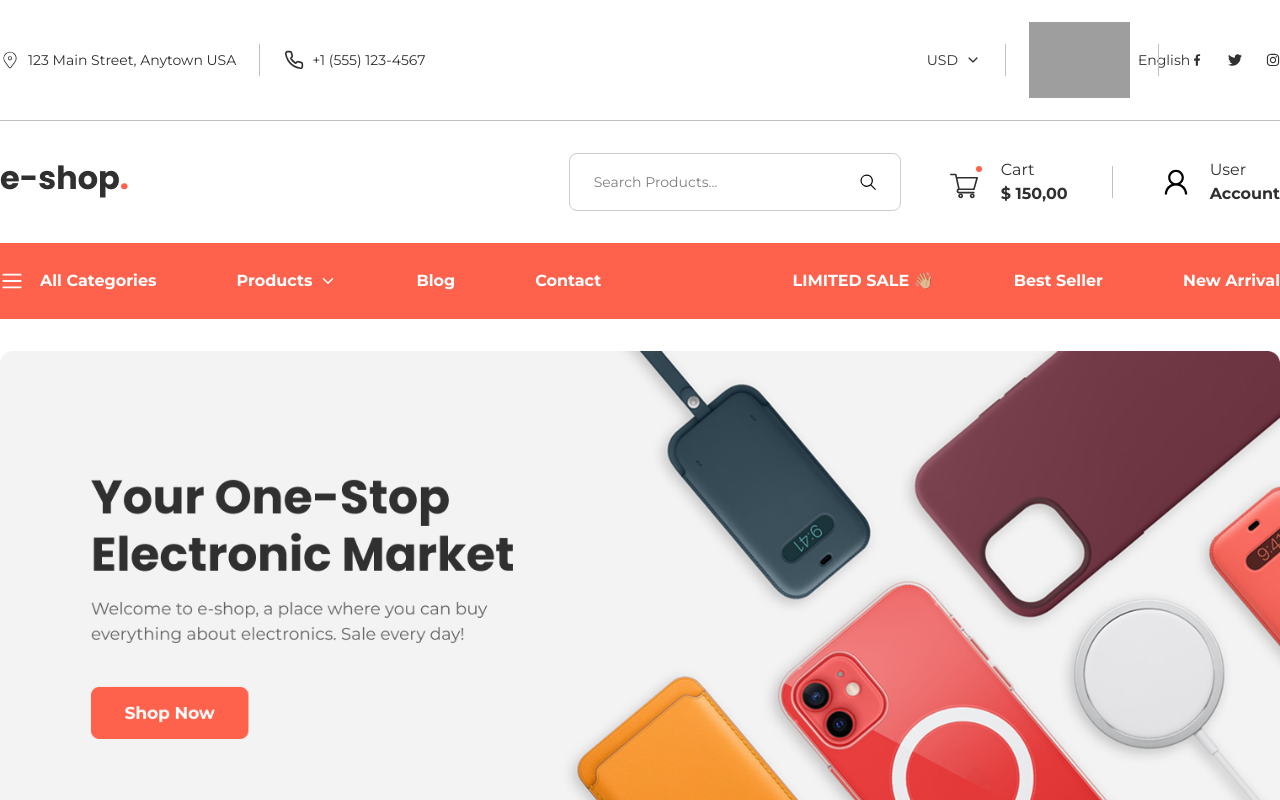
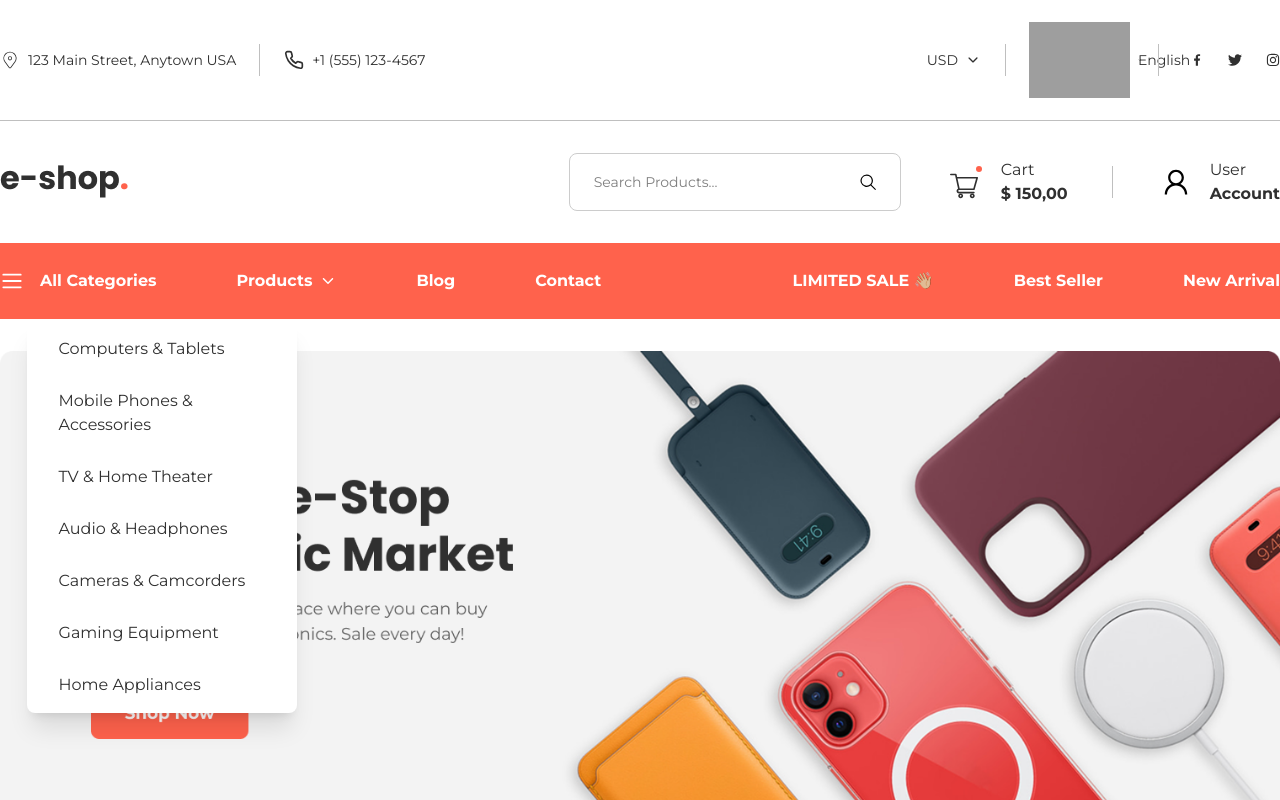
Before and after one commit to mashrafi02/E-Shop-Ecommerce-App, a React (Vite) app: page / in a window 1280 px wide. Both pictures are taken after a click on the element "All Categories". Shown: the top 800 px of the page. Built offline with nearby package versions, Linux system fonts and the light colour scheme; grey boxes are pictures that could not be loaded.

Commit message:
Header click situation handled

```diff
--- a/src/components/Header_Components/BottomBar.jsx
+++ b/src/components/Header_Components/BottomBar.jsx
@@ -2,20 +2,94 @@ import { Link } from "react-router-dom";
 import Container from "../../Pagelayouts/Container";
 import { HiMiniBars3 } from "react-icons/hi2";
 import { IoIosArrowDown } from "react-icons/io";
+import { useState, useRef, useEffect } from "react";
 
 const BottomBar = () => {
+    const [isOpenAllcategory, setIsOpenAllcategory] = useState(false);
+    const [isOpenProducts, setIsOpenProducts] = useState(false);
+    const dropdownAllcategoryRef = useRef(null);
+    const dropdownProductsRef = useRef(null);
+
+    useEffect(()=>{
+        function handleClickOutside(e){
+            if(dropdownAllcategoryRef.current && !dropdownAllcategoryRef.current.contains(e.target)){
+                setIsOpenAllcategory(prev => prev = false)
+            }
+            if(dropdownProductsRef.current && !dropdownProductsRef.current.contains(e.target)){
+                setIsOpenProducts(prev => prev = false)
+            }
+        }
+
+        document.addEventListener("mousedown", handleClickOutside);
+
+        return () => {
+            document.removeEventListener("mousedown", handleClickOutside);
+        };
+
+    },[isOpenAllcategory, isOpenProducts])
+
   return (
       <section className='bg-[#FF624C] mb-8'>
           <Container>
               <section className="flex items-center justify-between font-[Montserrat] py-[26px] text-white font-bold leading-6 text-base">
                   <div className="flex items-center gap-x-[80px]">
-                      <span className="all-category flex items-center gap-x-4 cursor-pointer">
-                          <HiMiniBars3 className="text-2xl"/>
-                          All Categories
+                      <span ref={dropdownAllcategoryRef}
+                            onClick={() => setIsOpenAllcategory(prev => !prev)}
+                            className="all-category flex items-center gap-x-4 cursor-pointer relative">
+                            <HiMiniBars3 className="text-2xl"/>
+                            All Categories
+                            {
+                            isOpenAllcategory &&
+                                <ul className="absolute w-[270px] px-4 py-2 z-999 top-13 -right-35 bg-white text-[#303030] font-[Montserrat text-base font-normal shadow-xl rounded-lg flex flex-col gap-y-3">
+                                    <li className="hover:bg-[#FF624C] hover:text-white hover:font-semibold rounded-3xl px-4 py-2 duration-200 transition-colors">
+                                        <Link to="#">Computers & Tablets</Link>
+                                    </li>
+                                    <li className="hover:bg-[#FF624C] hover:text-white hover:font-semibold rounded-3xl px-4 py-2 duration-200 transition-colors">
+                                        <Link to="#">Mobile Phones & Accessories</Link>
+                                    </li>
+                                    <li className="hover:bg-[#FF624C] hover:text-white hover:font-semibold rounded-3xl px-4 py-2 duration-200 transition-colors">
+                                        <Link to="#">TV & Home Theater</Link>
+                                    </li>
+                                    <li className="hover:bg-[#FF624C] hover:text-white hover:font-semibold rounded-3xl px-4 py-2 duration-200 transition-colors">
+                                        <Link to="#">Audio & Headphones</Link>
+                                    </li>
+                                    <li className="hover:bg-[#FF624C] hover:text-white hover:font-semibold rounded-3xl px-4 py-2 duration-200 transition-colors">
+                                        <Link to="#">Cameras & Camcorders</Link>
+                                    </li>
+                                    <li className="hover:bg-[#FF624C] hover:text-white hover:font-semibold rounded-3xl px-4 py-2 duration-200 transition-colors">
+                                        <Link to="#">Gaming Equipment</Link>
+                                    </li>
+                                    <li className="hover:bg-[#FF624C] hover:text-white hover:font-semibold rounded-3xl px-4 py-2 duration-200 transition-colors">
+                                        <Link to="#">Home Appliances</Link>
+                                    </li>
+                                </ul>
+                            }
                       </span>
-                      <span className="products cursor-pointer flex items-center gap-x-2">
-                          Products
-                          <IoIosArrowDown />
+                      <span ref={dropdownProductsRef}
+                            onClick={() => setIsOpenProducts(prev => !prev)}
+                            className="products cursor-pointer flex items-center gap-x-2 relative">
+                            Products
+                            <IoIosArrowDown />
+                            {
+                            isOpenProducts &&
+                                <ul className="absolute w-[150px] px-4 py-2 z-999 top-13 -right-10 bg-white text-[#303030] font-[Montserrat text-base font-normal shadow-xl rounded-lg flex flex-col gap-y-3">
+                                    <li className="hover:bg-[#FF624C] hover:text-white hover:font-semibold rounded-3xl px-4 py-2 duration-200 transition-colors">
+                                        <Link to="#">Product 1</Link>
+                                    </li>
+                                    <li className="hover:bg-[#FF624C] hover:text-white hover:font-semibold rounded-3xl px-4 py-2 duration-200 transition-colors">
+                                        <Link to="#">Product 2</Link>
+                                    </li>
+                                    <li className="hover:bg-[#FF624C] hover:text-white hover:font-semibold rounded-3xl px-4 py-2 duration-200 transition-colors">
+                                        <Link to="#">Product 3</Link>
+                                    </li>
+                                    <li className="hover:bg-[#FF624C] hover:text-white hover:font-semibold rounded-3xl px-4 py-2 duration-200 transition-colors">
+                                        <Link to="#">Product 4</Link>
+                                    </li>
+                                    <li className="hover:bg-[#FF624C] hover:text-white hover:font-semibold rounded-3xl px-4 py-2 duration-200 transition-colors">
+                                        <Link to="#">Product 5</Link>
+                                    </li>
+                                </ul>
+                            }
                       </span>
                       <Link to="/blogs">Blog</Link>
                       <Link to="/contact">Contact</Link>
--- a/src/components/Header_Components/TopBar_Components/TopRight.jsx
+++ b/src/components/Header_Components/TopBar_Components/TopRight.jsx
@@ -30,7 +30,10 @@ const TopRight = () => {
                 setIsOpen(prev => prev = false)
             }
         }
-        document.addEventListener("mousedown", handleClickOutside)
+        document.addEventListener("mousedown", handleClickOutside);
+        return () => {
+            document.removeEventListener("mousedown", handleClickOutside);
+        };
     },[isOpen,isOpen2])
 
 return (
```
